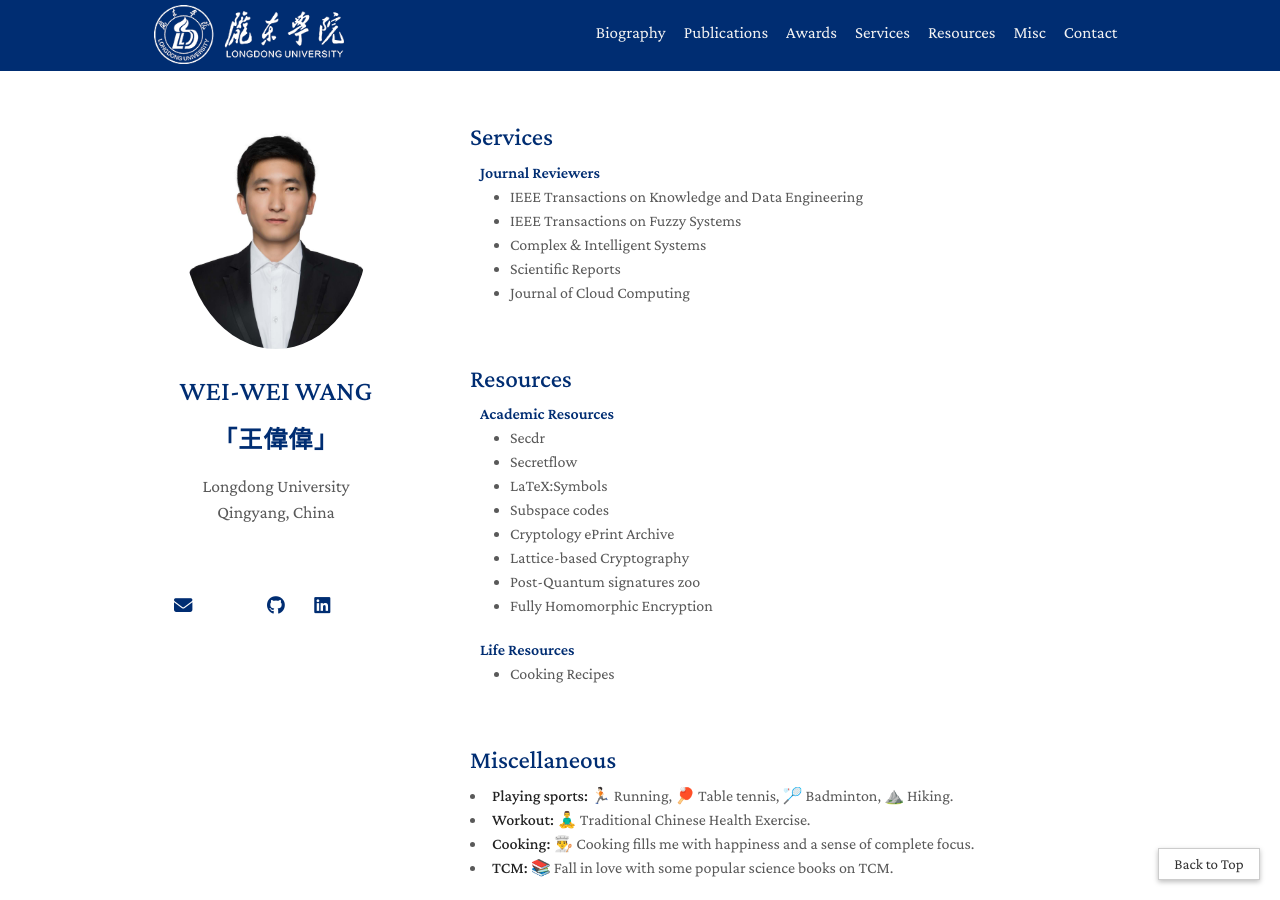
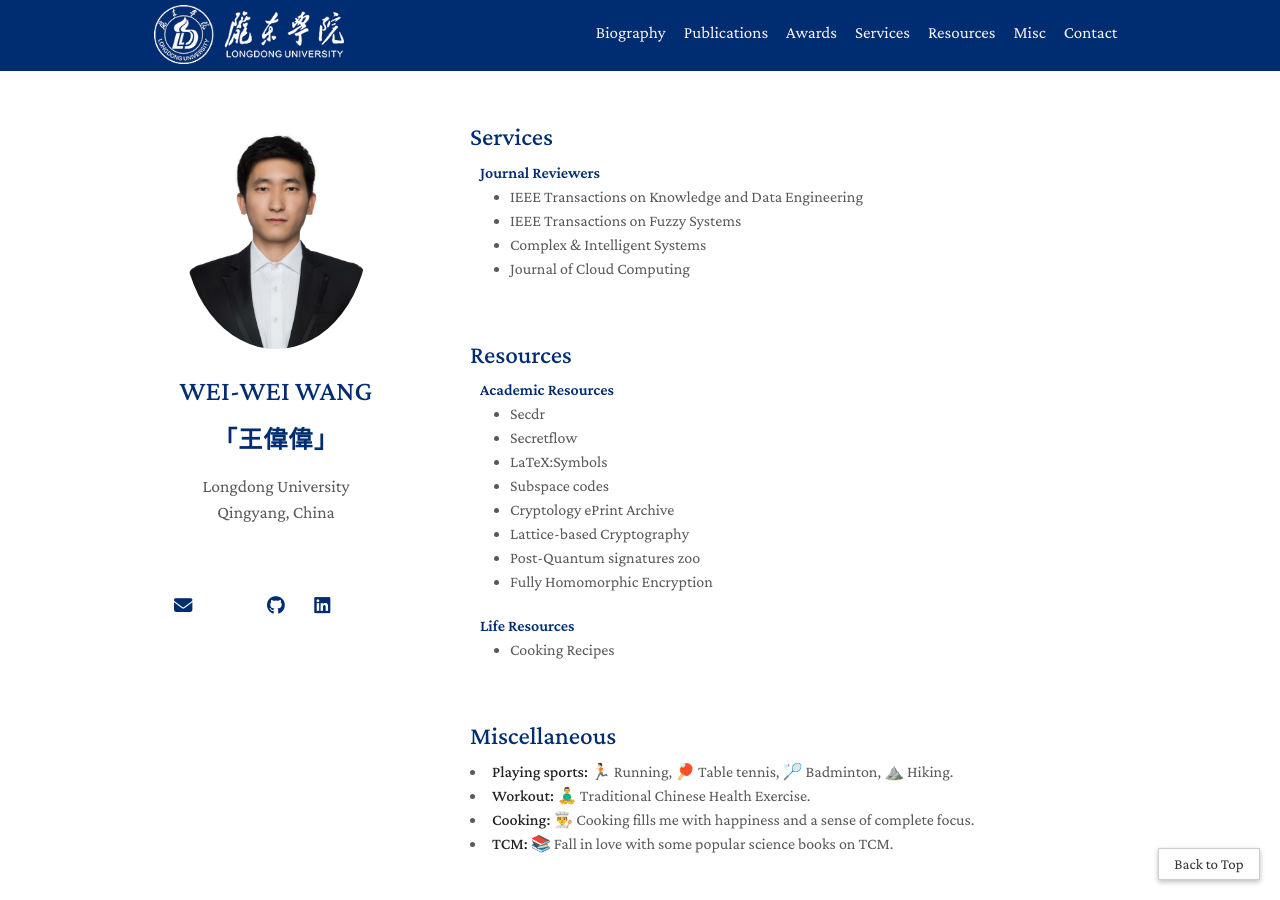
Before and after one commit to Joe-weir-wong/joe-weir-wong.github.io, a Jekyll site: the page built from index.md, in a window 1280 px wide and 900 px high, scrolled down 1943 px. Built offline with Jekyll 4.4.1, drawn with Linux system fonts in a browser that asks for light colours; a style sheet for code colours, icons or effects is not loaded.

Commit message:
edit services

```diff
--- a/_includes/services.md
+++ b/_includes/services.md
@@ -8,6 +8,5 @@
   <li><a href="https://www.computer.org/csdl/journal/tk"><autocolor>IEEE Transactions on Knowledge and Data Engineering</autocolor></a></li>
   <li><a href="http://ieeexplore.ieee.org/xpl/RecentIssue.jsp?punumber=91"><autocolor>IEEE Transactions on Fuzzy Systems</autocolor></a></li>
   <li><a href="https://link.springer.com/journal/40747"><autocolor>Complex & Intelligent Systems</autocolor></a></li>
-  <li><a href="https://www.nature.com/srep/"><autocolor>Scientific Reports</autocolor></a></li>
   <li><a href="https://link.springer.com/journal/13677"><autocolor>Journal of Cloud Computing</autocolor></a></li>
 </ul>
```
